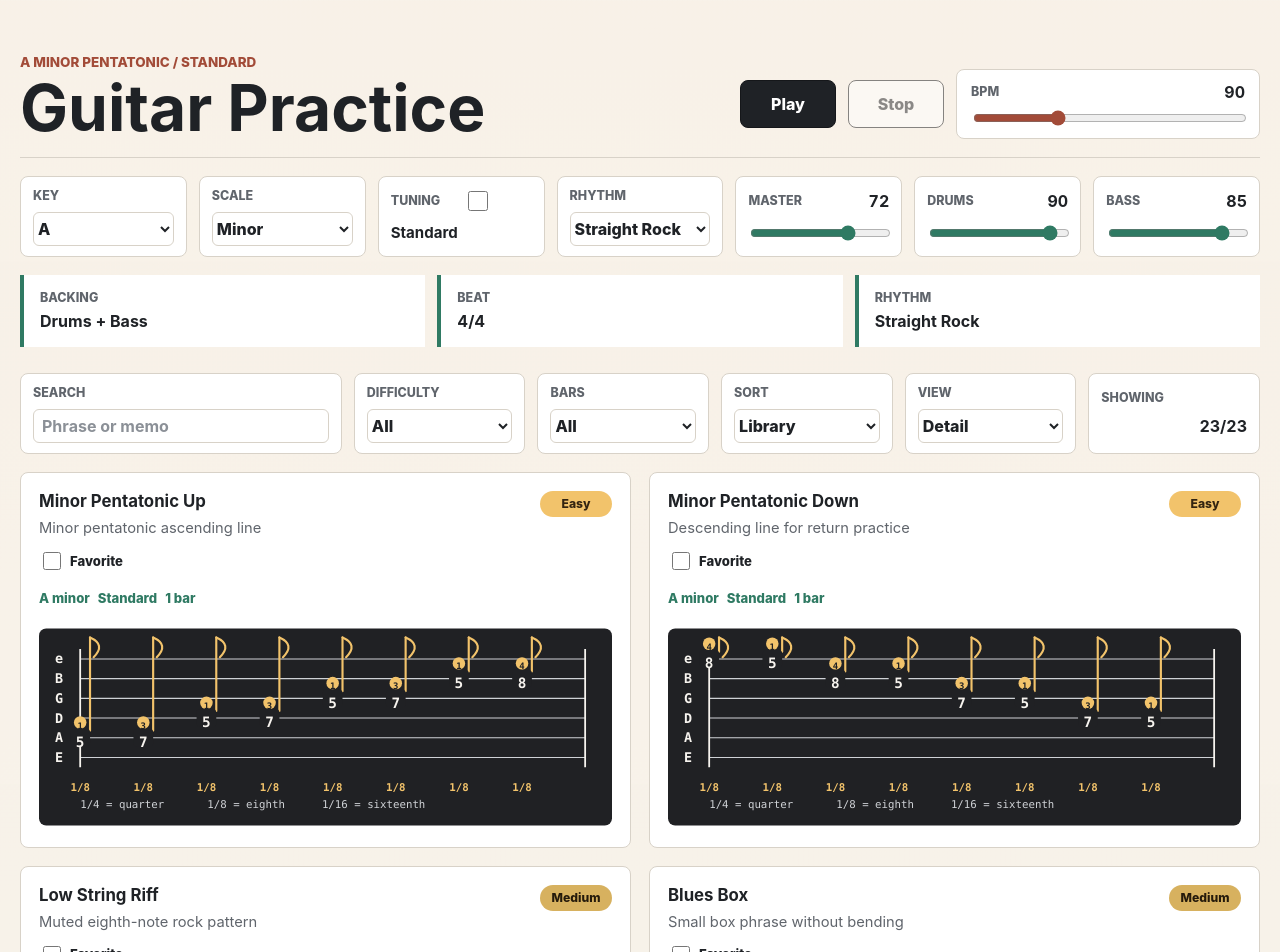
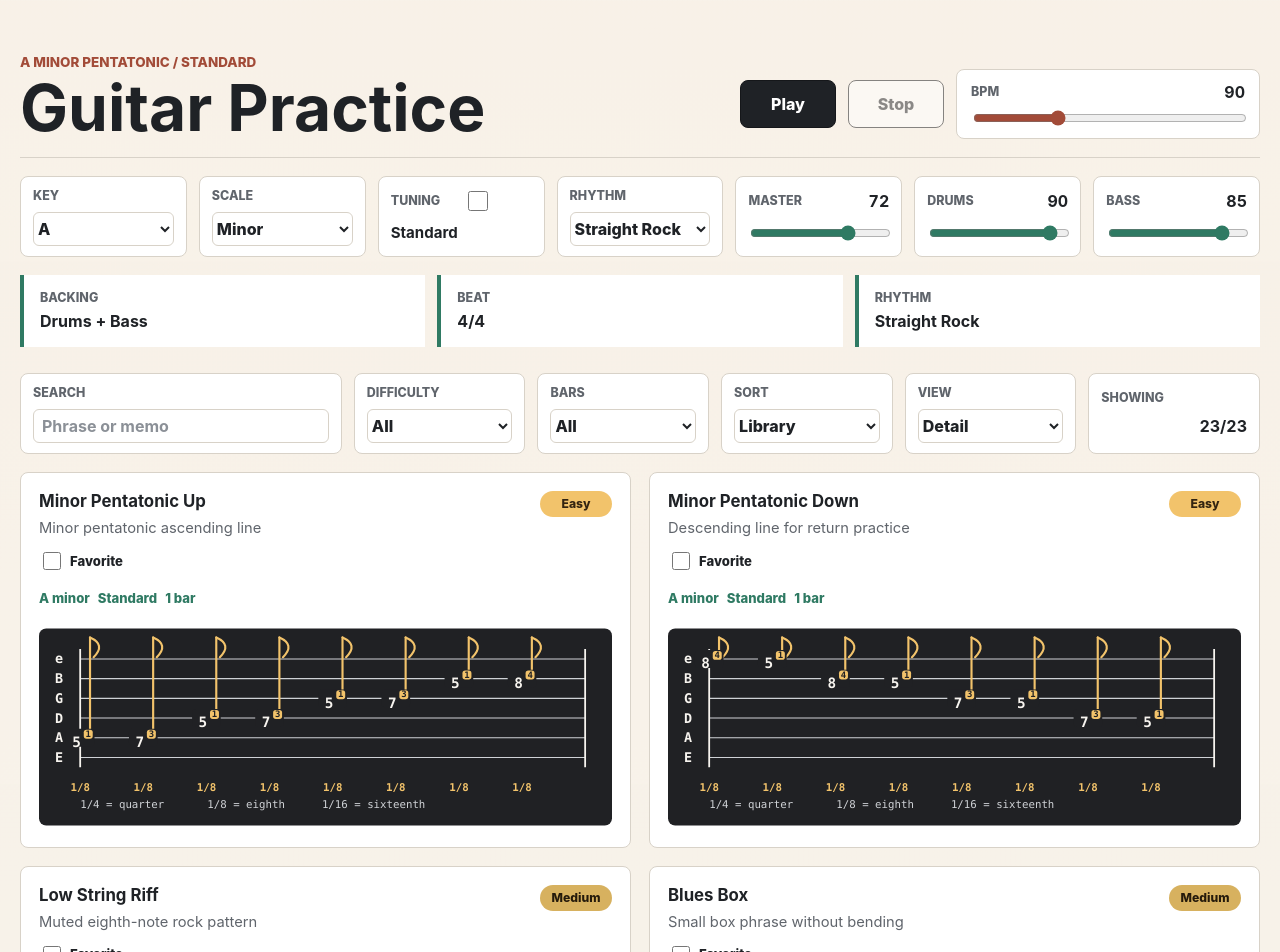
Before and after one commit to ogurasousui/guitar-practice-app, a React (Vite) app: page / in a window 1280 px wide. Shown: the top 952 px of the page. Built offline with nearby package versions, Linux system fonts and the light colour scheme.

Commit message:
fix: keep tab finger markers inside fret badges

```diff
--- a/src/TabNotation.tsx
+++ b/src/TabNotation.tsx
@@ -138,20 +138,14 @@ function TabNotation({ events, totalSteps, title, compact }: TabNotationProps) {
               </>
             ) : null}
             {event.notes.map((note, noteIndex) => {
-              const badgeWidth = note.fret.length > 1 ? 28 : 22;
+              const fingerLabel = getFingerLabel(note.fret, positionFret);
+              const badgeWidth = (note.fret.length > 1 ? 28 : 22) + (fingerLabel ? 10 : 0);
               const y = getStringY(note.string);
-              const fingerLabel = getFingerLabel(note.fret, positionFret);
+              const fretX = fingerLabel ? x - 4 : x;
+              const fingerX = x + badgeWidth / 2 - 7;
 
               return (
                 <g key={`${event.step}-${note.string}-${note.fret}-${noteIndex}`}>
-                  {fingerLabel ? (
-                    <>
-                      <circle className="tab-finger-bg" cx={x} cy={y - 17} r="7" />
-                      <text className="tab-finger" x={x} y={y - 13}>
-                        {fingerLabel}
-                      </text>
-                    </>
-                  ) : null}
                   <rect
                     className="tab-fret-bg"
                     x={x - badgeWidth / 2}
@@ -160,9 +154,24 @@ function TabNotation({ events, totalSteps, title, compact }: TabNotationProps) {
                     height="20"
                     rx="4"
                   />
-                  <text className="tab-fret" x={x} y={y + 6}>
+                  <text className="tab-fret" x={fretX} y={y + 6}>
                     {note.fret}
                   </text>
+                  {fingerLabel ? (
+                    <>
+                      <rect
+                        className="tab-finger-bg"
+                        x={fingerX - 5}
+                        y={y - 9}
+                        width="10"
+                        height="10"
+                        rx="3"
+                      />
+                      <text className="tab-finger" x={fingerX} y={y - 4}>
+                        {fingerLabel}
+                      </text>
+                    </>
+                  ) : null}
                 </g>
               );
             })}
```
